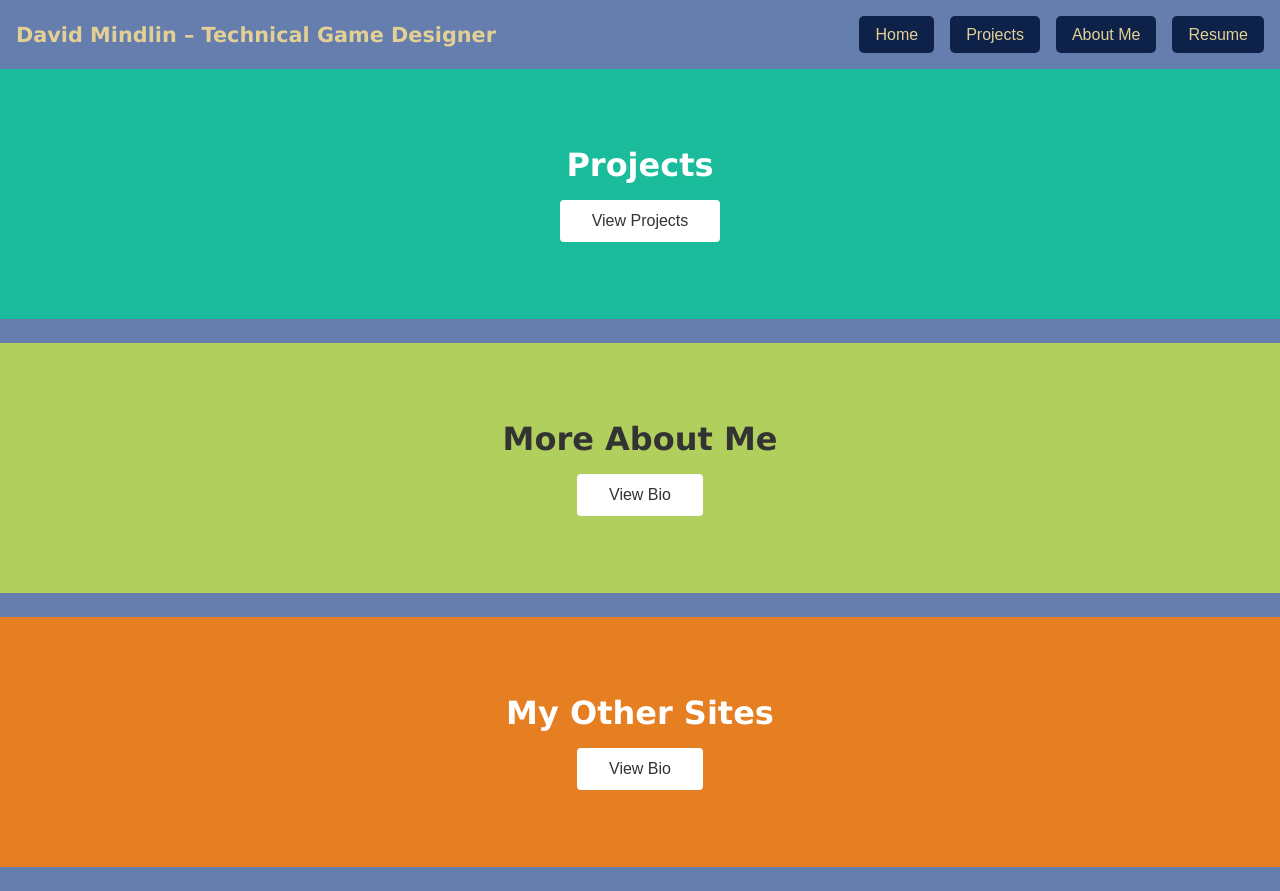
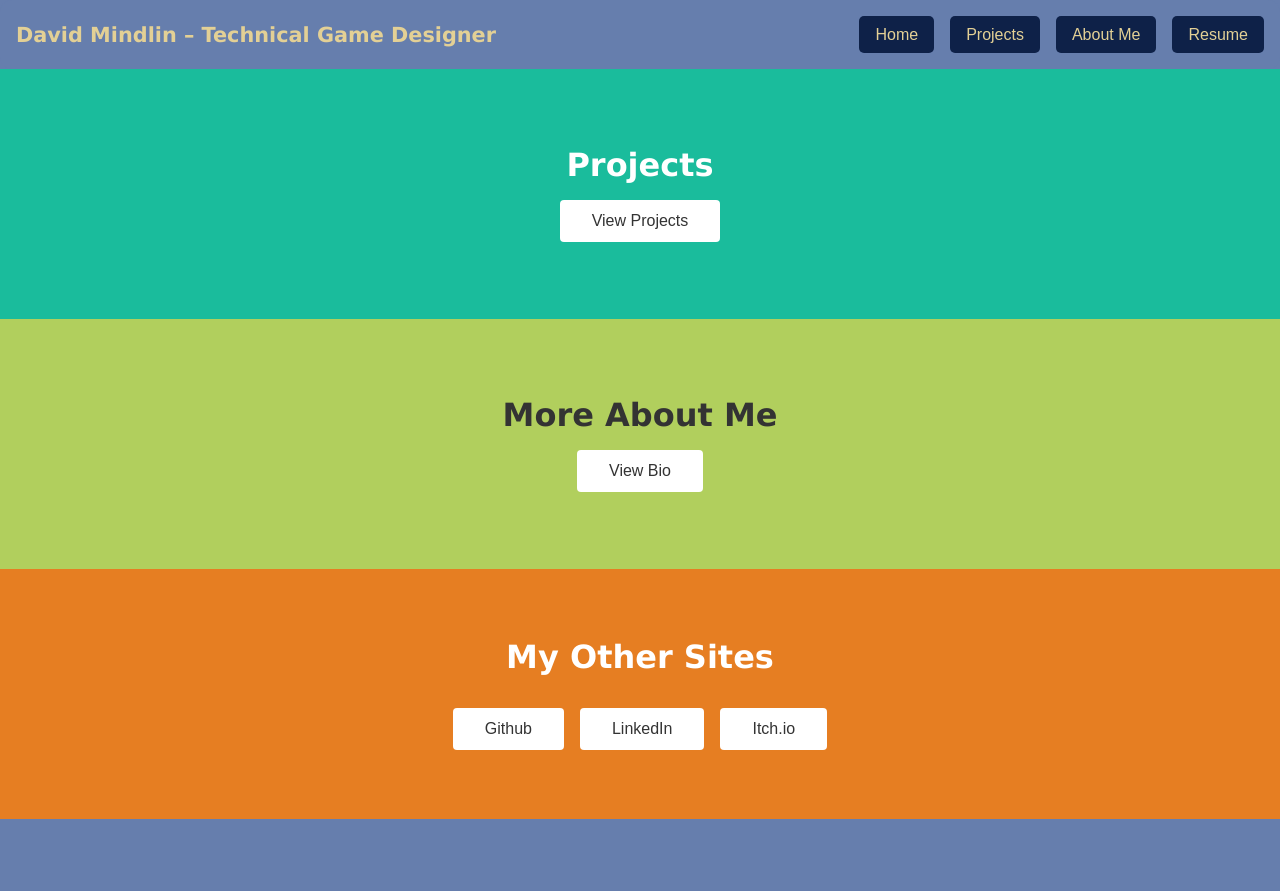
Before and after one commit to DMind44/portfolio, a React (Vite) app: page /#/ in a window 1280 px wide. After the commit the page ends 819 px from the top, so only its background shows below. Built offline with nearby package versions, Linux system fonts and the light colour scheme.

Commit message:
added more homepage buttons

```diff
--- a/src/components/Homepage.css
+++ b/src/components/Homepage.css
@@ -12,7 +12,7 @@
     align-items: center;
     justify-content: center;
     text-align: center;
-    margin-bottom: 24px;
+    /* margin-bottom: 24px; */
     color: #fff;
 }
 
@@ -40,6 +40,13 @@
     color: inherit;
 }
 
+.links {
+    display: flex;
+    gap: 16px;
+    margin-top: 16px;
+    flex-direction: row;
+}
+
 .section button {
     padding: 12px 32px;
     color: #333;
--- a/src/components/Homepage.jsx
+++ b/src/components/Homepage.jsx
@@ -20,9 +20,23 @@ export default function Homepage() {
             </section>
             <section className="section section3">
                 <h2>My Other Sites</h2>
-                <button onClick={() => navigate('/')}>
-                    View Bio
-                </button>
+                <div className="links">
+                    <a href="https://github.com/dmind44" target="_blank" rel="noopener noreferrer">
+                        <button>
+                            Github
+                        </button>
+                    </a>
+                    <a href="https://linkedin.com/in/david-mindlin" target="_blank" rel="noopener noreferrer">
+                        <button>
+                            LinkedIn
+                        </button>
+                    </a>
+                    <a href="https://david064.itch.io/" target="_blank" rel="noopener noreferrer">
+                        <button>
+                            Itch.io
+                        </button>
+                    </a>
+                </div>
             </section>
         </div>
     );
```
